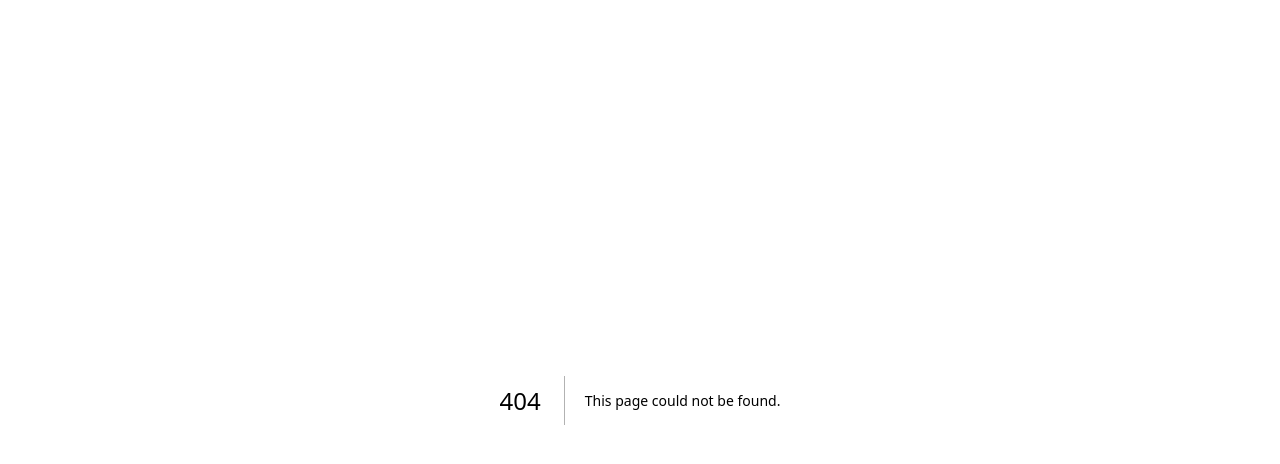
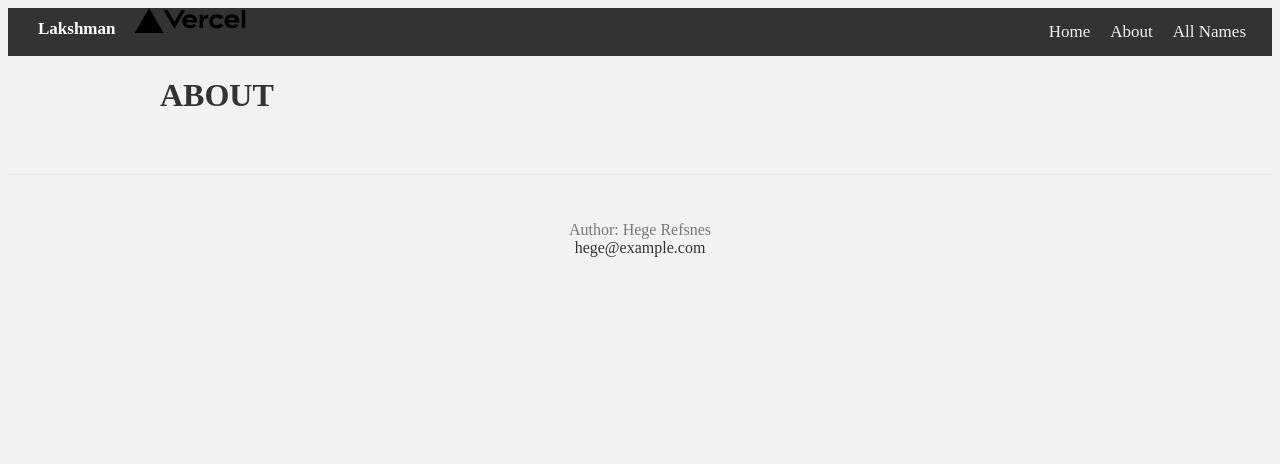
Before and after one commit to LakshmanThotaPHS/next-api-test, a Next.js app: page /about in a window 1280 px wide. Before the commit this address had no page. Shown: the top 464 px of the page. Built offline with nearby package versions, Linux system fonts and the light colour scheme.

Commit message:
first commit

```diff
--- /dev/null
+++ b/src/components/footer.js
@@ -0,0 +1,10 @@
+const Footer = () => {
+    return (
+        <footer>
+            <p>Author: Hege Refsnes<br />
+            <a href="mailto:hege@example.com">hege@example.com</a></p>
+        </footer>
+     );
+}
+
+export default Footer;
--- /dev/null
+++ b/src/components/layout.js
@@ -0,0 +1,14 @@
+import Navigation from "./nav";
+import Footer from "./footer";
+
+const Layout = ({children}) => {
+    return (
+        <>
+        <Navigation />
+            {children}
+        <Footer />
+        </>
+     );
+}
+
+export default Layout;
--- /dev/null
+++ b/src/components/nav.js
@@ -0,0 +1,18 @@
+import Link from "next/link";
+import Image from "next/image";
+
+const Navigation = () => {
+    return (
+        <div class="topnav">
+            <Image src="/vercel.svg" width={150} height={25}/>
+            <h1>Lakshman</h1>
+            <div>
+                <Link href="/">Home</Link>
+                <Link href="/about">About</Link>
+                <Link href="/Names">All Names</Link>
+            </div>
+        </div>
+     );
+}
+
+export default Navigation;
--- /dev/null
+++ b/src/pages/Names/name.module.css
@@ -0,0 +1,3 @@
+.eachItem{
+    text-align: center;
+}
--- a/src/pages/_app.js
+++ b/src/pages/_app.js
@@ -1,5 +1,12 @@
 import '@/styles/globals.css'
+import Layout from '@/components/layout'
 
 export default function App({ Component, pageProps }) {
-  return <Component {...pageProps} />
+  return (
+    <>
+      <Layout>
+        <Component {...pageProps} />
+      </Layout>
+    </>
+  )
 }
--- /dev/null
+++ b/src/pages/about.js
@@ -0,0 +1,15 @@
+import Head from 'next/head'
+const About = () => {
+    return (
+    <>
+        <Head>
+            <title>About page</title>
+        </Head>
+        <div className="content">
+            <h1>ABOUT</h1>
+        </div>
+    </>
+    );
+}
+
+export default About;
--- a/src/styles/globals.css
+++ b/src/styles/globals.css
@@ -1,107 +1,63 @@
-:root {
-  --max-width: 1100px;
-  --border-radius: 12px;
-  --font-mono: ui-monospace, Menlo, Monaco, 'Cascadia Mono', 'Segoe UI Mono',
-    'Roboto Mono', 'Oxygen Mono', 'Ubuntu Monospace', 'Source Code Pro',
-    'Fira Mono', 'Droid Sans Mono', 'Courier New', monospace;
-
-  --foreground-rgb: 0, 0, 0;
-  --background-start-rgb: 214, 219, 220;
-  --background-end-rgb: 255, 255, 255;
-
-  --primary-glow: conic-gradient(
-    from 180deg at 50% 50%,
-    #16abff33 0deg,
-    #0885ff33 55deg,
-    #54d6ff33 120deg,
-    #0071ff33 160deg,
-    transparent 360deg
-  );
-  --secondary-glow: radial-gradient(
-    rgba(255, 255, 255, 1),
-    rgba(255, 255, 255, 0)
-  );
-
-  --tile-start-rgb: 239, 245, 249;
-  --tile-end-rgb: 228, 232, 233;
-  --tile-border: conic-gradient(
-    #00000080,
-    #00000040,
-    #00000030,
-    #00000020,
-    #00000010,
-    #00000010,
-    #00000080
-  );
-
-  --callout-rgb: 238, 240, 241;
-  --callout-border-rgb: 172, 175, 176;
-  --card-rgb: 180, 185, 188;
-  --card-border-rgb: 131, 134, 135;
+body {
+  background: #f2f2f2;
+  color: #333;
+  font-family: "Nunito";
+}
+a {
+  color: #333;
+  text-decoration: none;
+}
+.content {
+  max-width: 960px;
+  margin: 0 auto;
+}.topnav {
+  overflow: hidden;
+  background-color: #333;
+}
+.topnav h1{
+    float: left;
+    text-align: center;
+    /* padding: 14px 16px; */
+    text-decoration: none;
+    font-size: 17px;
+    display: inline-flex;
+    color: white;
+    padding-left: 30px;
+}
+.topnav div{
+  float: right;
+  padding: 14px 16px;
 }
 
-@media (prefers-color-scheme: dark) {
-  :root {
-    --foreground-rgb: 255, 255, 255;
-    --background-start-rgb: 0, 0, 0;
-    --background-end-rgb: 0, 0, 0;
-
-    --primary-glow: radial-gradient(rgba(1, 65, 255, 0.4), rgba(1, 65, 255, 0));
-    --secondary-glow: linear-gradient(
-      to bottom right,
-      rgba(1, 65, 255, 0),
-      rgba(1, 65, 255, 0),
-      rgba(1, 65, 255, 0.3)
-    );
-
-    --tile-start-rgb: 2, 13, 46;
-    --tile-end-rgb: 2, 5, 19;
-    --tile-border: conic-gradient(
-      #ffffff80,
-      #ffffff40,
-      #ffffff30,
-      #ffffff20,
-      #ffffff10,
-      #ffffff10,
-      #ffffff80
-    );
-
-    --callout-rgb: 20, 20, 20;
-    --callout-border-rgb: 108, 108, 108;
-    --card-rgb: 100, 100, 100;
-    --card-border-rgb: 200, 200, 200;
-  }
+.topnav a {
+  color: #f2f2f2;
+  text-align: center;
+  padding: 10px;
+  text-decoration: none;
+  font-size: 17px;
 }
 
-* {
-  box-sizing: border-box;
-  padding: 0;
-  margin: 0;
+.topnav a:hover {
+  background-color: #ddd;
+  color: black;
 }
 
-html,
-body {
-  max-width: 100vw;
-  overflow-x: hidden;
+.topnav a.active {
+  background-color: #04AA6D;
+  color: white;
 }
-
-body {
-  color: rgb(var(--foreground-rgb));
-  background: linear-gradient(
-      to bottom,
-      transparent,
-      rgb(var(--background-end-rgb))
-    )
-    rgb(var(--background-start-rgb));
+footer {
+  display: block;
+  text-align: center;
+  padding: 30px 0;
+  margin-top: 60px;
+  color: #777;
+  border-top: 1px solid #eaeaea;
 }
-
-a {
-  color: inherit;
-  text-decoration: none;
+.not-found {
+  text-align: center;
 }
-
-@media (prefers-color-scheme: dark) {
-  html {
-    color-scheme: dark;
-  }
+.not-found a{
+  color: #4979ff;
+  text-decoration: underline;
 }
```
Also changed, not shown: src/pages/404.js (added, +20 -0 lines), src/pages/Names/[id].js (added, +37 -0 lines), src/pages/Names/index.js (added, +30 -0 lines), src/pages/Names/index.module.css (added, +9 -0 lines), src/pages/index.js (+6 -110 lines).
